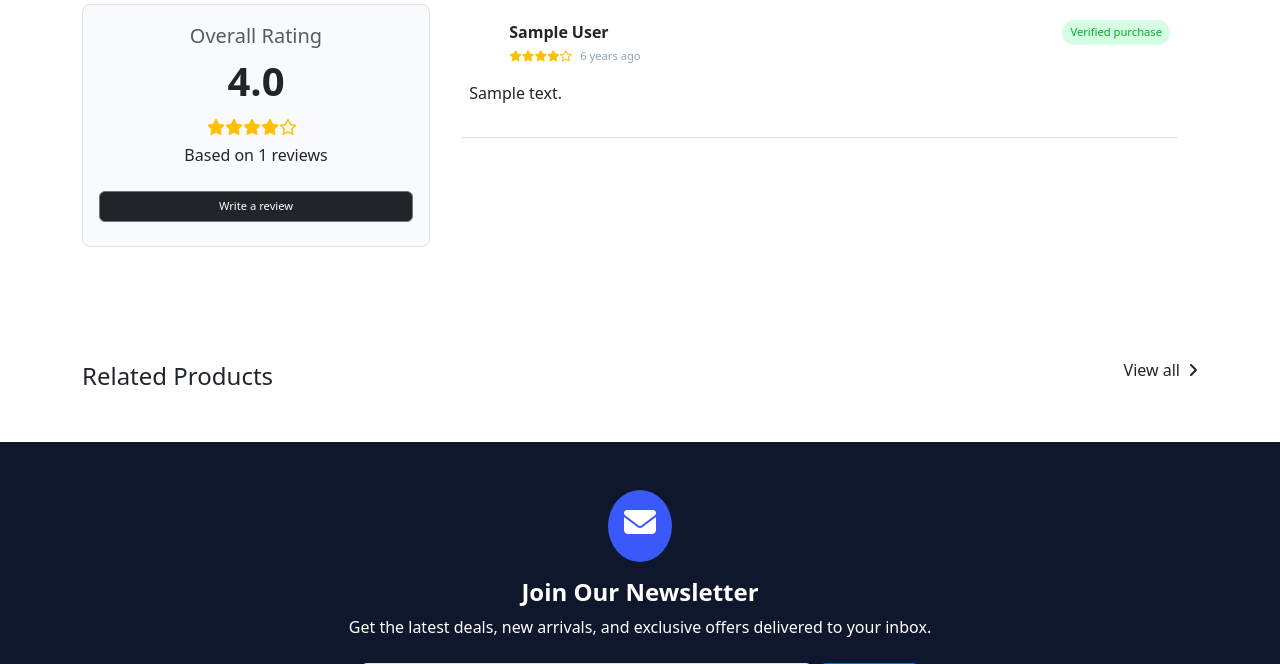
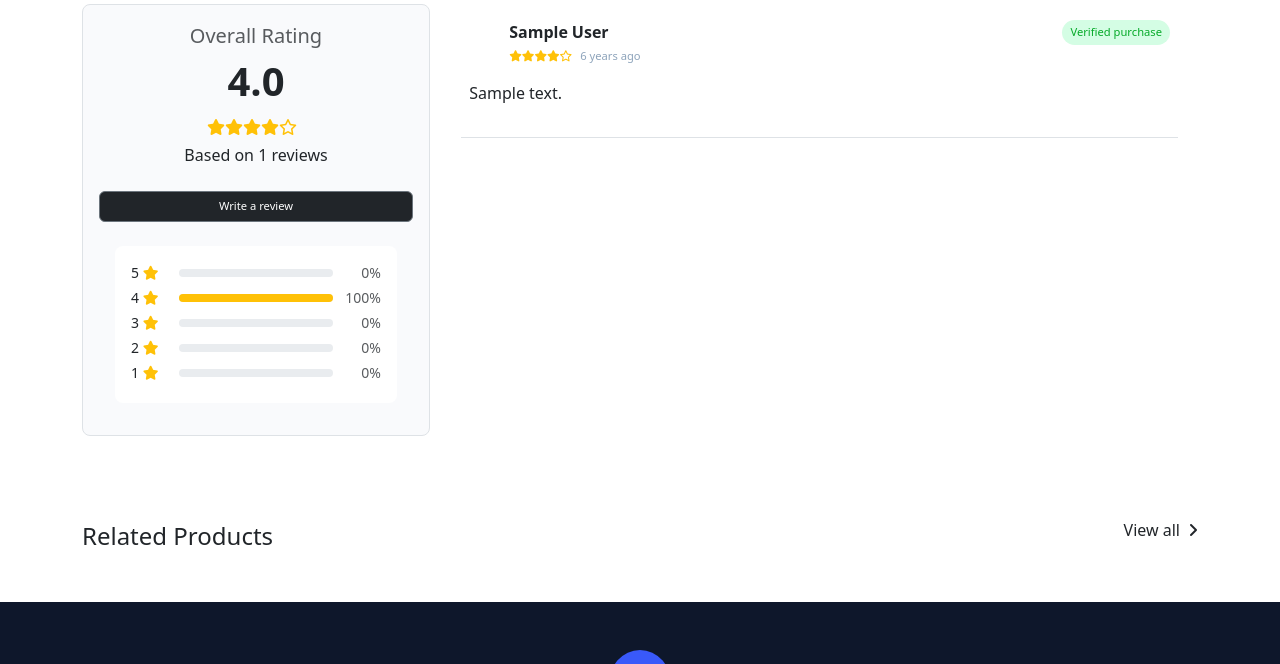
Before and after one commit to Verbal27/electronics_app, a Django app: page /1/product/ in a window 1280 px wide, after a click that opens the changed part. Shown: the part 804-1468 px from the top of the page. Run offline with Django 5.2, Linux system fonts and the light colour scheme; a user stored in the database is signed in; tables that the repository leaves empty hold one stand-in row (values such as "Sample post"); grey boxes marked "Sample" are stand-in pictures; some libraries are stand-ins or nearby versions.

Commit message:
feat: admin page reviews management functionality and more

```diff
--- a/src/admin_panel/admin.py
+++ b/src/admin_panel/admin.py
@@ -64,8 +64,6 @@ class ProductReviewAdmin(admin.ModelAdmin):
         "moderation_status",
         "rating",
         "created_at",
-        "user",
-        "product"
     )
 
     list_select_related = ("product", "user")
--- a/src/website/forms/product_detail.py
+++ b/src/website/forms/product_detail.py
@@ -31,7 +31,10 @@ class ReviewForm(forms.ModelForm):
         self.fields["title"].label = "Review Title"
         self.fields["text"].label = "Review Body"
         self.helper.form_method = "post"
-        self.helper.form_action = reverse("post_review", args=[product])
+        self.helper.form_action = reverse(
+            "post_review",
+            kwargs={"pk": product.id}
+        )
         self.helper.layout = Layout(
             Div(
                 HTML(
--- a/src/website/services/product_detail_services.py
+++ b/src/website/services/product_detail_services.py
@@ -1,6 +1,7 @@
 from django.core.paginator import Paginator
+from django.db.models import Count
 from django.urls import reverse
-from src.core.models import Product
+from src.core.models import Product, OrderItem
 from src.core.components.website.cards import ProductCard
 from src.core.components.website.icon import Icon
 from src.core.components.website.span import Span
@@ -33,7 +34,7 @@ class ProductDetailService:
         return self.cart_service.cart.cart.get(str(self.product.id), {}).get("quantity", 0)
 
     def get_review_form(self):
-        return ReviewForm(product=self.product.id)
+        return ReviewForm(product=self.product)
 
     def get_reviews_page(self, page=1, per_page=5):
         reviews = (
@@ -53,6 +54,17 @@ class ProductDetailService:
             "icon": Icon(icon_type=Icon.TYPES.CHECK, css_classes=css),
         }
 
+    def get_user_review(self):
+        if not self.request.user.is_authenticated:
+            return None
+
+        return (
+            self.product.approved_reviews
+                .filter(user=self.request.user)
+                .with_verified_purchase()
+                .first()
+        )
+
     def get_related_products(self, limit=2):
         related_products = (
             Product.objects
@@ -65,6 +77,40 @@ class ProductDetailService:
             ProductCard(request=self.request, product=related, css_classes="default")
             for related in related_products
         ]
+
+    def get_rating_distribution(self):
+        ratings = (
+            self.product.approved_reviews
+            .values("rating")
+            .annotate(count=Count("rating"))
+        )
+
+        rating_map = {r["rating"]: r["count"] for r in ratings}
+
+        total = sum(rating_map.values())
+
+        distribution = []
+
+        for star in range(5, 0, -1):
+            count = rating_map.get(star, 0)
+            percent = (count / total * 100) if total else 0
+
+            distribution.append({
+                "star": star,
+                "count": count,
+                "percent": round(percent)
+            })
+
+        return distribution
+
+    def user_purchased_product(self):
+        if not self.request.user.is_authenticated:
+            return False
+
+        return OrderItem.objects.filter(
+            order__user=self.request.user,
+            product=self.product
+        ).exists()
 
     def build_context(self):
         current_qty = self.get_cart_quantity()
@@ -92,6 +138,9 @@ class ProductDetailService:
             "next_reviews_page": reviews_page_obj.next_page_number() if reviews_page_obj.has_next() else None,
             "reviews_count": reviews_count,
             "review_form": self.get_review_form(),
+            "can_review": self.user_purchased_product() and not self.get_user_review(),
+            "get_user_review": self.get_user_review(),
             "product_ratings": reviews_count,
+            "rating_distribution": self.get_rating_distribution()
         }
         return context
--- a/src/website/static/css/common.css
+++ b/src/website/static/css/common.css
@@ -948,7 +948,7 @@ body {
 
 .reviews-container {
     overflow: auto;
-    height: 16rem !important;
+    height: 26rem !important;
     width: auto;
     scrollbar-width: thin;
     scrollbar-color: transparent transparent;
--- a/src/website/templates/product_detail.html
+++ b/src/website/templates/product_detail.html
@@ -144,7 +144,8 @@
                             Overall Rating
                         </div>
                         <div class="fs-1 fw-bold d-flex justify-content-center">
-                            {% if product.overall_rating_display %}{{ product.overall_rating_display }}{% else %}0{% endif %}
+                            {% if product.overall_rating_display %}{{ product.overall_rating_display }}{% else %}
+                                0{% endif %}
                         </div>
                         <div class="text-warning me-2 d-flex justify-content-center my-2">
                             {% for _ in product.product_stars %}
@@ -166,25 +167,82 @@
                                 id="open-review-btn">
                             Write a review
                         </button>
+                        <div class="rating-distribution mt-3 border border-0 rounded-3 bg-white m-3 p-3">
+
+                            {% for row in rating_distribution %}
+                                <div class="d-flex align-items-center mb-1 gap-2">
+
+                                    <div class="small text-nowrap" style="width:40px">
+                                        {{ row.star }} <i class="fas fa-star text-warning"></i>
+                                    </div>
+
+                                    <div class="progress flex-grow-1" style="height:8px;">
+                                        <div class="progress-bar bg-warning"
+                                             role="progressbar"
+                                             style="width: {{ row.percent }}%">
+                                        </div>
+                                    </div>
+
+                                    <div class="small text-muted text-end" style="width:40px">
+                                        {{ row.percent }}%
+                                    </div>
+
+                                </div>
+                            {% endfor %}
+
+                        </div>
                     </div>
 
                     <div class="modal fade" id="exampleModal" tabindex="-1" aria-labelledby="exampleModalLabel">
                         <div class="modal-dialog">
                             <div class="modal-content">
-                                <div class="modal-header">
-                                    <h1 class="modal-title fs-5 fw-bold" id="exampleModalLabel">Write a review</h1>
-                                </div>
-                                <div class="d-flex gap-1 px-4 mt-4">
-                                    <div class="text-muted">
-                                        Reviewing:
+
+                                {% if not request.user.is_authenticated %}
+
+                                    <div class="p-4 text-center">
+                                        <div class="fs-5 fw-semibold mb-2">
+                                            Sign in to write a review
+                                        </div>
+                                        <a href="{% url 'login' %}" class="btn btn-dark">
+                                            Login
+                                        </a>
                                     </div>
-                                    <div class="fw-semibold">
-                                        {{ product.name }}
+
+                                {% elif can_review %}
+
+                                    <div class="modal-header">
+                                        <h1 class="modal-title fs-5 fw-bold">Write a review</h1>
                                     </div>
-                                </div>
-                                <div class="modal-body p-0">
-                                    {% crispy review_form %}
-                                </div>
+
+                                    <div class="d-flex gap-1 px-4 mt-4">
+                                        <div class="text-muted">Reviewing:</div>
+                                        <div class="fw-semibold">{{ product.name }}</div>
+                                    </div>
+
+                                    <div class="modal-body p-0">
+                                        {% crispy review_form %}
+                                    </div>
+
+                                {% elif get_user_review %}
+
+                                    <div class="modal-header">
+                                        <h1 class="modal-title fs-5 fw-bold">Your review</h1>
+                                    </div>
+
+                                    <div class="modal-body">
+                                        {% include "components/website/review_item.html" with review=get_user_review %}
+                                    </div>
+
+                                {% else %}
+
+                                    <div class="p-4 text-center">
+                                        <div class="fs-6 text-muted">
+                                            Only customers who purchased this product can leave a review.
+                                        </div>
+                                    </div>
+
+                                {% endif %}
+
                             </div>
                         </div>
                     </div>
```
Also changed, not shown: src/__init__.py (deleted).
